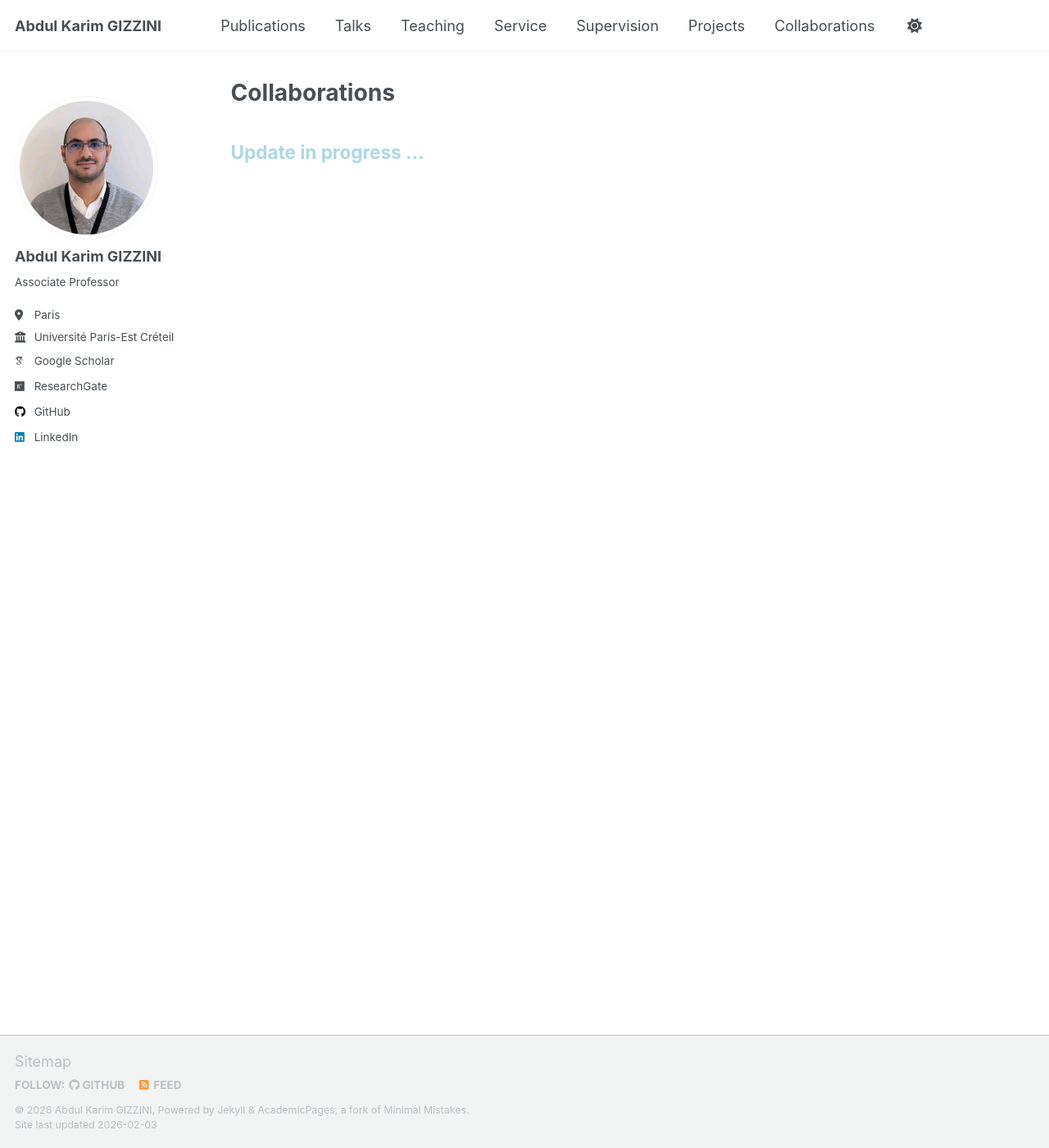
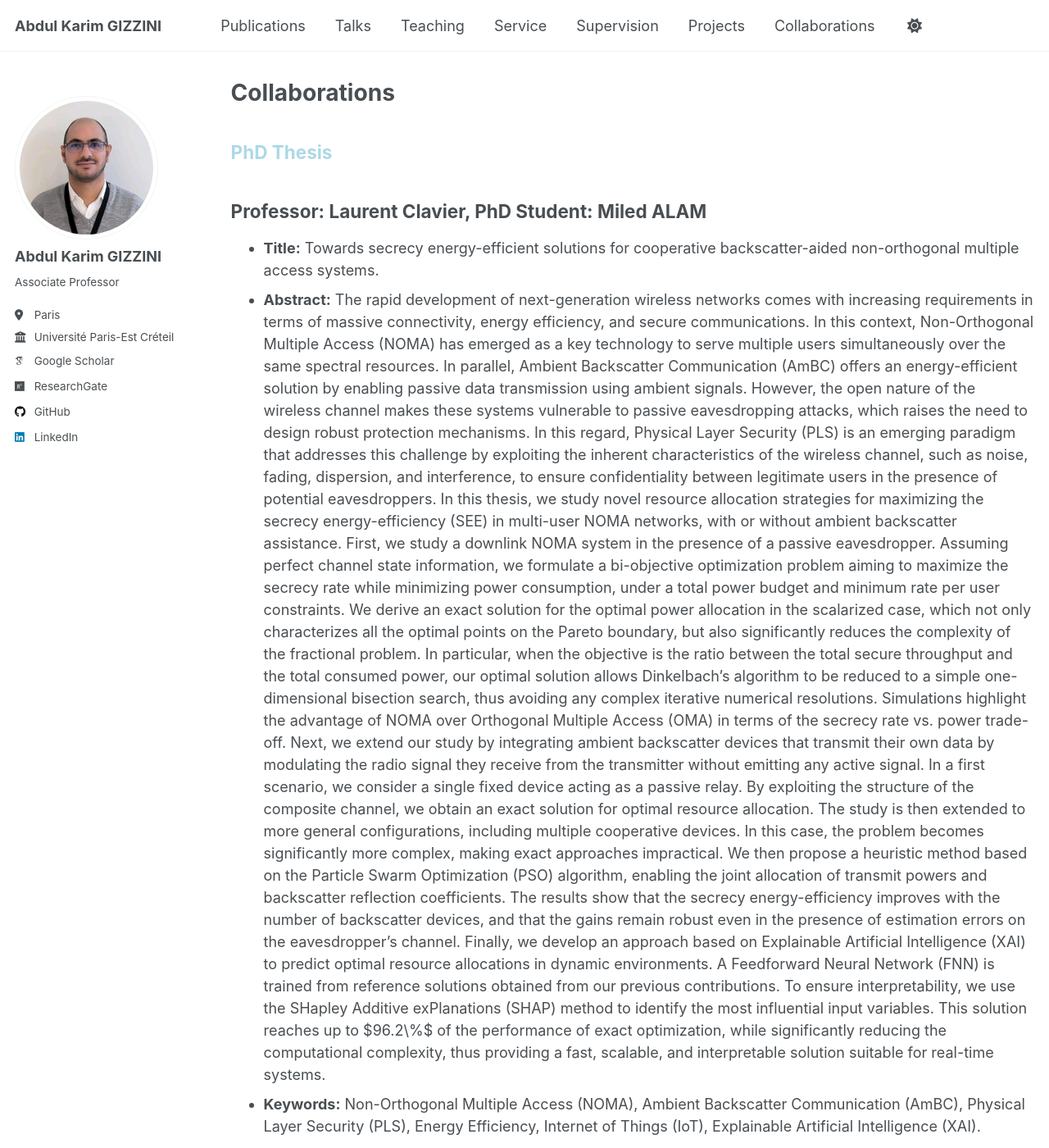
Before and after one commit to abdulkarimgizzini/abdulkarimgizzini-website, a Jekyll site: the page built from _pages/collaborations.md, in a window 1280 px wide and 1400 px high. Shown: the whole window at 82% size. Built offline with Jekyll 4.4.1, drawn with Linux system fonts in a browser that asks for light colours; some web fonts are replaced; a script that is not in the unit is left out; some of the changed text lies outside the part shown.

Commit message:
Update collaborations.md

```diff
--- a/_pages/collaborations.md
+++ b/_pages/collaborations.md
@@ -5,4 +5,24 @@ permalink: /collaborations/
 author_profile: true
 ---
 
-<h2 style="color: lightblue;">Update in progress ...</h2>
+
+<!-- # **PhD Co-Supervision** -->
+
+<h2 style="color: lightblue;">PhD Thesis</h2>
+
+## Professor: Laurent Clavier, PhD Student: Miled ALAM
+
+* **Title:** Towards secrecy energy-efficient solutions for cooperative backscatter-aided non-orthogonal multiple access systems.
+* **Abstract:** The rapid development of next-generation wireless networks comes with increasing requirements in terms of massive connectivity, energy efficiency, and secure communications. In this context, Non-Orthogonal Multiple Access (NOMA) has emerged as a key technology to serve multiple users simultaneously over the same spectral resources. In parallel, Ambient Backscatter Communication (AmBC) offers an energy-efficient solution by enabling passive data transmission using ambient signals. However, the open nature of the wireless channel makes these systems vulnerable to passive eavesdropping attacks, which raises the need to design robust protection  mechanisms.
+In this regard, Physical Layer Security (PLS) is an emerging paradigm that addresses this challenge by exploiting the inherent characteristics of the wireless channel, such as noise, fading, dispersion, and interference, to ensure confidentiality between legitimate users in the presence of potential eavesdroppers.
+In this thesis, we study novel resource allocation strategies for maximizing the secrecy energy-efficiency (SEE) in multi-user NOMA networks, with or without ambient backscatter assistance.
+First, we study a downlink NOMA system in the presence of a passive eavesdropper. Assuming perfect channel state information, we formulate a bi-objective optimization problem aiming to maximize the secrecy rate while minimizing power consumption, under a total power budget and minimum rate per user constraints. We derive an exact solution for the optimal power allocation in the scalarized case, which not only characterizes all the optimal points on the Pareto boundary, but also significantly reduces the complexity of the fractional problem. In particular, when the objective is the ratio between the total secure throughput and the total consumed power, our optimal solution allows Dinkelbach’s algorithm to be reduced to a simple one-dimensional bisection search, thus avoiding any complex iterative numerical resolutions. Simulations highlight the advantage of NOMA over Orthogonal Multiple Access (OMA) in terms of the secrecy rate vs. power trade-off.
+Next, we extend our study by integrating ambient backscatter devices that transmit their own data by modulating the radio signal they receive from the transmitter without emitting any active signal. In a first scenario, we consider a single fixed device acting as a passive relay. By exploiting the structure of the composite channel, we obtain an exact solution for optimal resource allocation. The study is then extended to more general configurations, including multiple cooperative devices. In this case, the problem becomes significantly more complex, making exact approaches impractical. We then propose a heuristic method based on the Particle Swarm Optimization (PSO) algorithm, enabling the joint allocation of transmit powers and backscatter reflection coefficients. The results show that the secrecy energy-efficiency improves with the number of backscatter devices, and that the gains remain robust even in the presence of estimation errors on the eavesdropper's channel.
+Finally, we develop an approach based on Explainable Artificial Intelligence (XAI) to predict optimal resource allocations in dynamic environments. A Feedforward Neural Network (FNN) is trained from reference solutions obtained from our previous contributions. To ensure interpretability, we use the SHapley Additive exPlanations (SHAP) method to identify the most influential input variables. This solution reaches up to $96.2\%$ of the performance of exact optimization, while significantly reducing the computational complexity, thus providing a fast, scalable, and interpretable solution suitable for real-time systems.
+* **Keywords:** Non-Orthogonal Multiple Access (NOMA), Ambient Backscatter Communication (AmBC), Physical Layer Security (PLS), Energy Efficiency, Internet of Things (IoT), Explainable Artificial Intelligence (XAI).
+* **Establishment:**  IMT Nord Europe.
+* **Laboratory:**  Center for Education, Research and Innovation in Digital Systems (CERI-SN).
+* **Doctoral school:** École doctorale Mathématiques, sciences du numérique et de leurs interactions.
+* **Duration:** June 2023 - August 2025.
+
+<br/>
```
